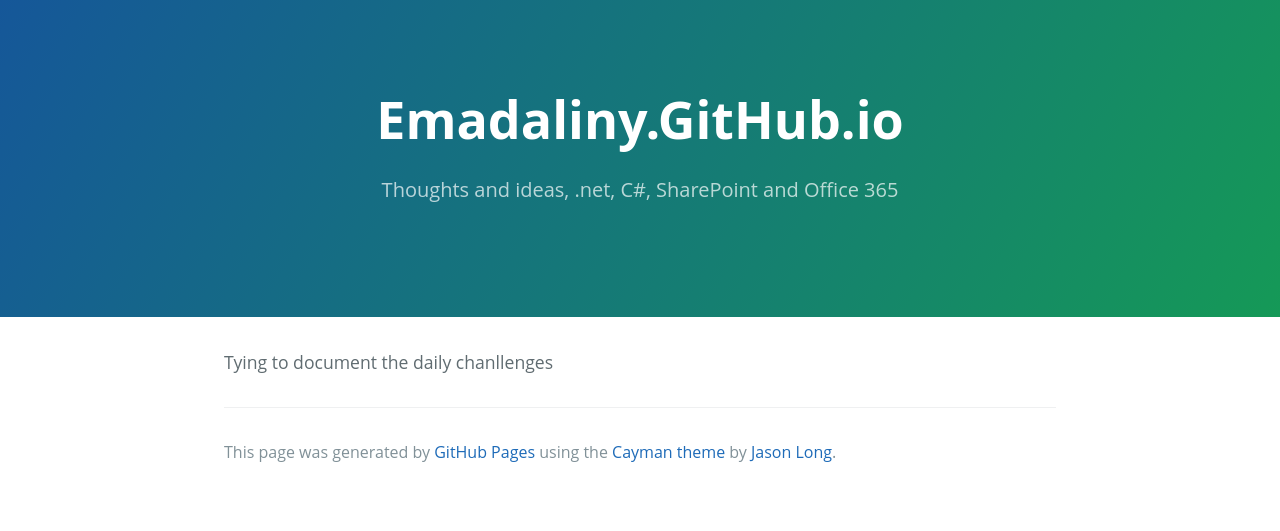
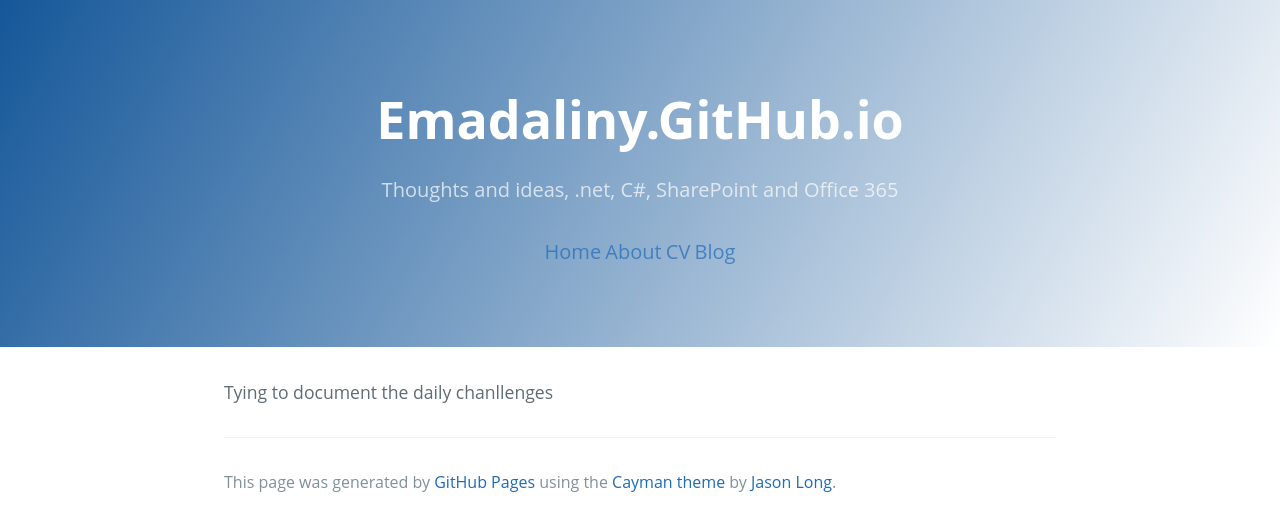
Before and after one commit to emadaliny/emad.aliny.github.io, a Jekyll site: the page index.html, which Jekyll copies as it is, in a window 1280 px wide. Shown: the top 531 px of the page. Built offline with Jekyll 4.4.1, drawn with Linux system fonts in a browser that asks for light colours.

Commit message:
fix color

```diff
--- a/index.html
+++ b/index.html
@@ -1,5 +1,6 @@
 <!DOCTYPE html>
 <html lang="en-us">
+
 <head>
   <meta charset='utf-8'>
   <meta http-equiv="X-UA-Compatible" content="chrome=1">
@@ -15,10 +16,15 @@
 
   <title>Emad Aliny .. Thoughts & Ideas</title>
 </head>
+
 <body>
   <section class="page-header">
     <h1 class="project-name">Emadaliny.GitHub.io</h1>
     <h2 class="project-tagline">Thoughts and ideas, .net, C#, SharePoint and Office 365</h2>
+        <a class="project-tagline" href="/">Home</a>
+    <a class="project-tagline" href="/about">About</a>
+    <a class="project-tagline" href="/cv">CV</a>
+    <a class="project-tagline" href="/blog">Blog</a>
   </section>
 
   <section class="main-content">
@@ -33,4 +39,5 @@
 
 
 </body>
+
 </html>
--- a/stylesheets/stylesheet.css
+++ b/stylesheets/stylesheet.css
@@ -56,8 +56,9 @@
 .page-header {
   color: #fff;
   text-align: center;
-  background-color: #159957;
-  background-image: linear-gradient(120deg, #155799, #159957); }
+  background-color: #567482;
+  background-image: linear-gradient(120deg, #155799, white);
+  }
 
 @media screen and (min-width: 64em) {
   .page-header {
```
Also changed, not shown: _layouts/default.html (+6 -7 lines). Lines whose indentation alone changed are shown as unchanged.
